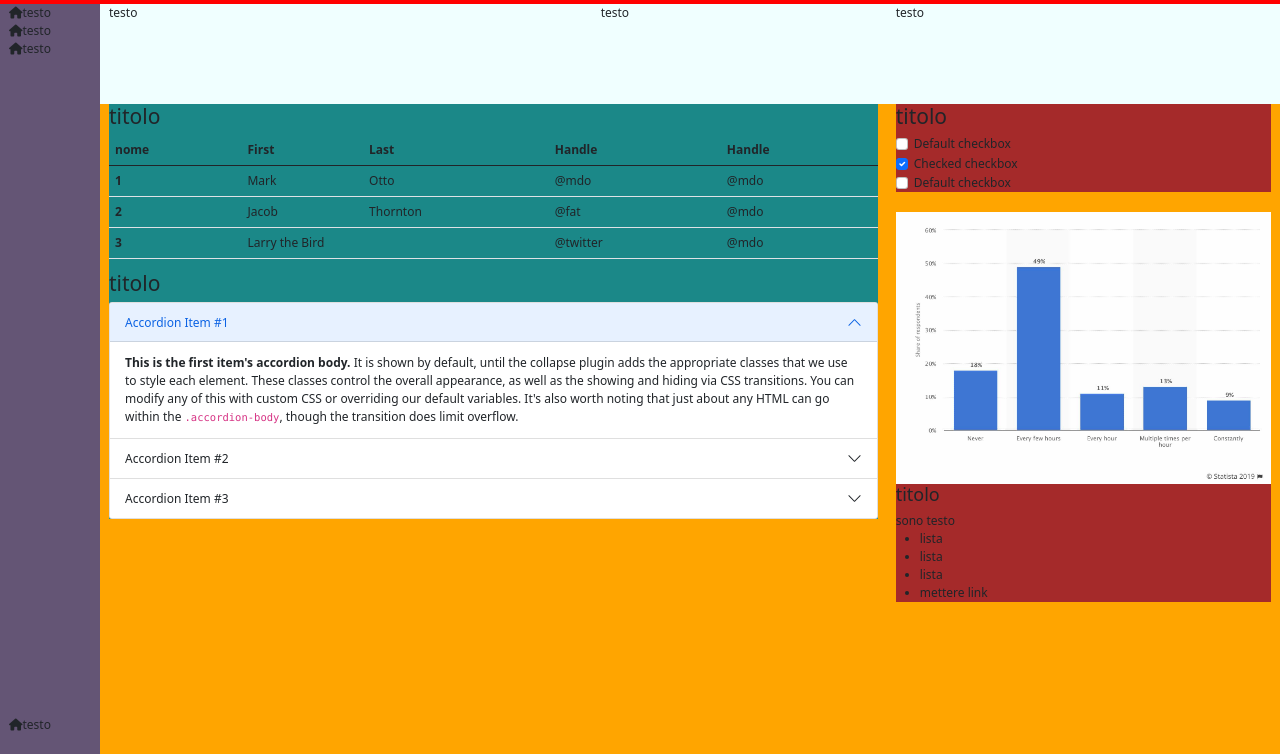
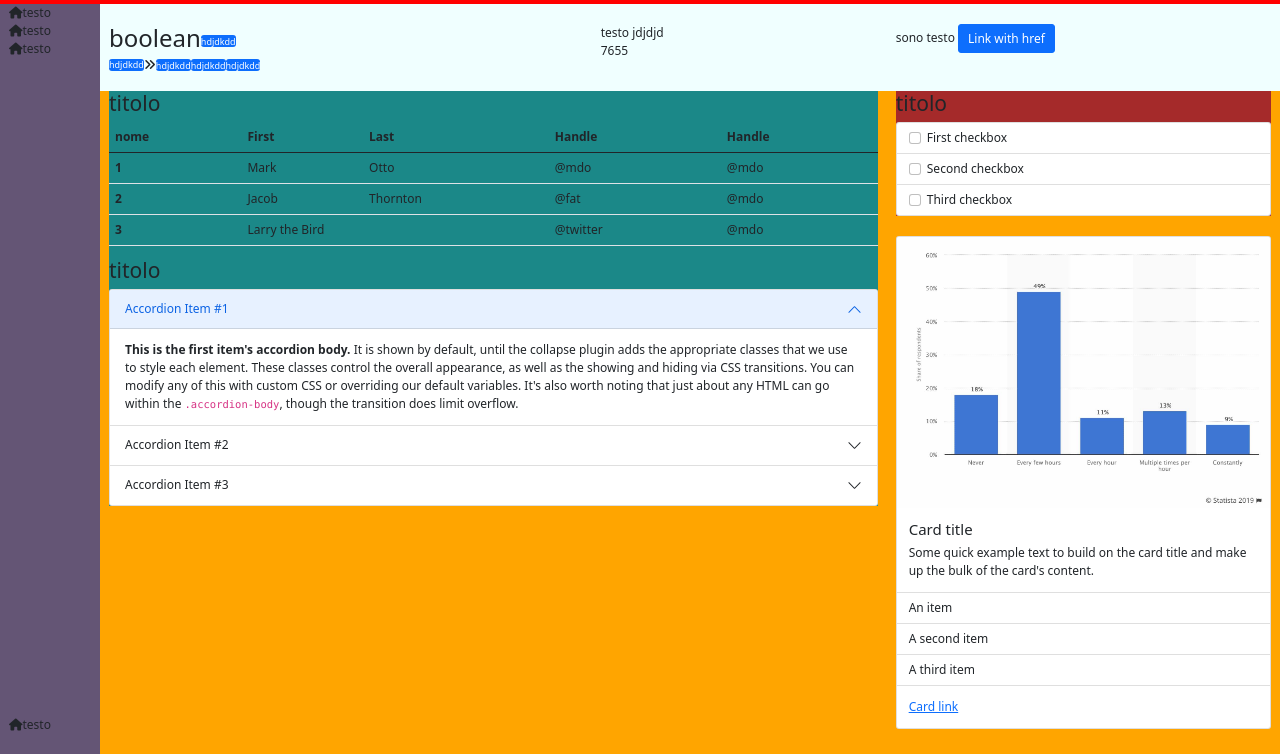
Before and after one commit to antoniolaikauf/html-css-bootstrap-dashboard, a plain HTML site: page index.html in a window 1280 px wide. Shown: the part 46-800 px from the top of the page. Drawn offline with nearby package versions, Linux system fonts and the light colour scheme.

Commit message:
sistemato tutti i componenti al loro posto con tutti i viewpoint

```diff
--- a/css/index.css
+++ b/css/index.css
@@ -6,10 +6,10 @@
 .items-flex{
     display: flex;
     align-items: center;
-    justify-content: center;
+    /* justify-content: center; */
 }
 
-.items-flex>div , #icone {
+#pagine .items-flex>div , #icone {
     display: none;
 }
 /* sezione header */
@@ -69,7 +69,7 @@ main>div{
 /* caratteristiche main principale */
 
 #boolean-studenti{
-    height: 100px;
+    padding: 20px 0;
     /* debug */
     background-color: azure;
 }
@@ -93,7 +93,7 @@ main>div{
 /* dispositivi maggiori di 720 */
 
 @media all and (min-width:720px) {
-    .items-flex>div, #icone{
+    #pagine .items-flex>div, #icone{
         display: inline-block;
     }
     #pagine{
--- a/index.html
+++ b/index.html
@@ -101,14 +101,65 @@
             <div id="boolean-studenti">
                 <div class="container-fluid">
                     <div class="row">
-                        <div class="col-12 col-sm-5">
-                            testo
+                        <div class="col-12 col-sm-4 order-sm-3">
+                            <span>sono testo</span>
+                            <a class="btn btn-primary" data-bs-toggle="offcanvas" href="#offcanvasExample" role="button" aria-controls="offcanvasExample">
+                                Link with href
+                              </a>
+
+                              <div class="offcanvas offcanvas-end" tabindex="-1" id="offcanvasExample" aria-labelledby="offcanvasExampleLabel">
+                                <div class="offcanvas-header">
+                                  <h5 class="offcanvas-title" id="offcanvasExampleLabel">Offcanvas</h5>
+                                  <button type="button" class="btn-close text-reset" data-bs-dismiss="offcanvas" aria-label="Close"></button>
+                                </div>
+                                <div class="offcanvas-body">
+                                  <div>
+                                    Some text as placeholder. In real life you can have the elements you have chosen. Like, text, images, lists, etc.
+                                  </div>
+                                  <div class="dropdown mt-3">
+                                    <button class="btn btn-secondary dropdown-toggle" type="button" id="dropdownMenuButton" data-bs-toggle="dropdown">
+                                      Dropdown button
+                                    </button>
+                                    <ul class="dropdown-menu" aria-labelledby="dropdownMenuButton">
+                                      <li><a class="dropdown-item" href="#">Action</a></li>
+                                      <li><a class="dropdown-item" href="#">Another action</a></li>
+                                      <li><a class="dropdown-item" href="#">Something else here</a></li>
+                                    </ul>
+                                  </div>
+                                </div>
+                              </div>
+
                         </div>
-                        <div class="col-12 col-sm-3">
-                            testo
+                        <div class="col-12 col-sm-5 order-sm-1">
+                           <div class="items-flex">
+                            <h2>boolean</h2>
+                            <div class="progress" >
+                                <div class="progress-bar" role="progressbar"  aria-valuenow="25" aria-valuemin="0" aria-valuemax="100">hdjdkdd</div>
+                              </div>
+                           </div>
+                           <div class="items-flex">
+                            <div class="progress " >
+                                <div class="progress-bar" role="progressbar"  aria-valuenow="25" aria-valuemin="0" aria-valuemax="100">hdjdkdd</div>
+                              </div>
+                              <i class="fa-solid fa-angles-right"></i>
+                              <div class="progress d-sm-none " >
+                                <div class="progress-bar" role="progressbar"  aria-valuenow="25" aria-valuemin="0" aria-valuemax="100">hdjdkdd</div>
+                              </div>
+                              <div class="progress d-none d-sm-block " >
+                                <div class="progress-bar" role="progressbar"  aria-valuenow="25" aria-valuemin="0" aria-valuemax="100">hdjdkdd</div>
+                              </div>
+                              <div class="progress d-none d-sm-block" >
+                                <div class="progress-bar" role="progressbar"  aria-valuenow="25" aria-valuemin="0" aria-valuemax="100">hdjdkdd</div>
+                              </div>
+                              <div class="progress d-none d-sm-block" >
+                                <div class="progress-bar" role="progressbar"  aria-valuenow="25" aria-valuemin="0" aria-valuemax="100">hdjdkdd</div>
+                              </div>
+
+                           </div>
                         </div>
-                        <div class="col-12 col-sm-3">
-                            testo
+                        <div class="col-12 col-sm-3 order-sm-2">
+                            <div>testo jdjdjd</div>
+                            <div>7655</div>
                         </div>
                     </div>
                 </div>
@@ -198,38 +249,36 @@
                         <div class="col-12 col-md-4">
                             <div id="todo">
                                 <h3>titolo</h3>
-                                <div>
-                                    <div class="form-check">
-                                        <input class="form-check-input" type="checkbox" value="" id="flexCheckDefault">
-                                        <label class="form-check-label" for="flexCheckDefault">
-                                          Default checkbox
-                                        </label>
-                                      </div>
-                                      <div class="form-check">
-                                        <input class="form-check-input" type="checkbox" value="" id="flexCheckChecked" checked>
-                                        <label class="form-check-label" for="flexCheckChecked">
-                                          Checked checkbox
-                                        </label>
-                                      </div>
-                                      <div class="form-check">
-                                        <input class="form-check-input" type="checkbox" value="" id="flexCheckDefault">
-                                        <label class="form-check-label" for="flexCheckDefault">
-                                          Default checkbox
-                                        </label>
-                                      </div>
-                                </div>
-                            </div>
-                            <div id="grafico">
-                                <img src="img/stats.jpeg" alt="">
-                                <h4>titolo</h4>
-                                <div>sono testo</div>
-                                <ul>
-                                    <li>lista</li>
-                                    <li>lista</li>
-                                    <li>lista</li>
-                                    <li>mettere link</li>
+                                <ul class="list-group">
+                                    <li class="list-group-item">
+                                      <input class="form-check-input me-1" type="checkbox" value="" aria-label="...">
+                                      First checkbox
+                                    </li>
+                                    <li class="list-group-item">
+                                      <input class="form-check-input me-1" type="checkbox" value="" aria-label="...">
+                                      Second checkbox
+                                    </li>
+                                    <li class="list-group-item">
+                                      <input class="form-check-input me-1" type="checkbox" value="" aria-label="...">
+                                      Third checkbox
+                                    </li>
                                 </ul>
                             </div>
+                            <div class="card">
+                                <img src="img/stats.jpeg" class="card-img-top" alt="...">
+                                <div class="card-body">
+                                  <h5 class="card-title">Card title</h5>
+                                  <p class="card-text">Some quick example text to build on the card title and make up the bulk of the card's content.</p>
+                                </div>
+                                <ul class="list-group list-group-flush">
+                                  <li class="list-group-item">An item</li>
+                                  <li class="list-group-item">A second item</li>
+                                  <li class="list-group-item">A third item</li>
+                                </ul>
+                                <div class="card-body">
+                                  <a href="#" class="card-link">Card link</a>
+                                </div>
+                              </div>
                         </div>
                     </div>
                </div>
```
